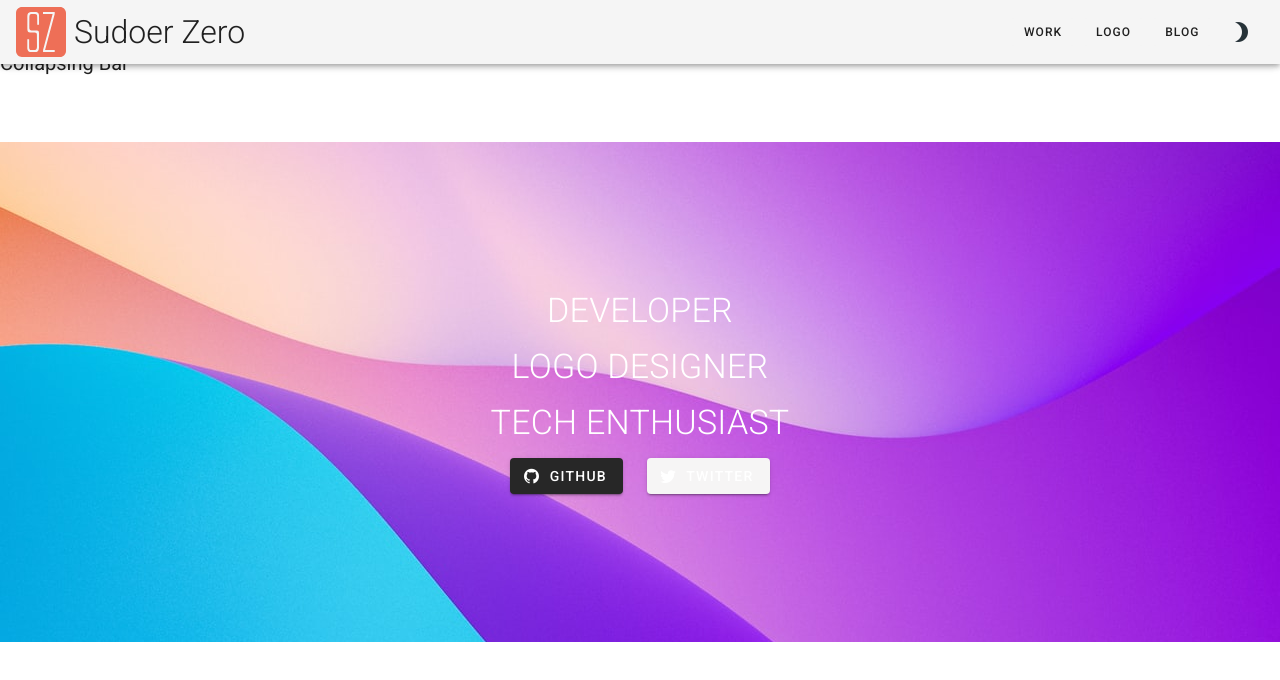
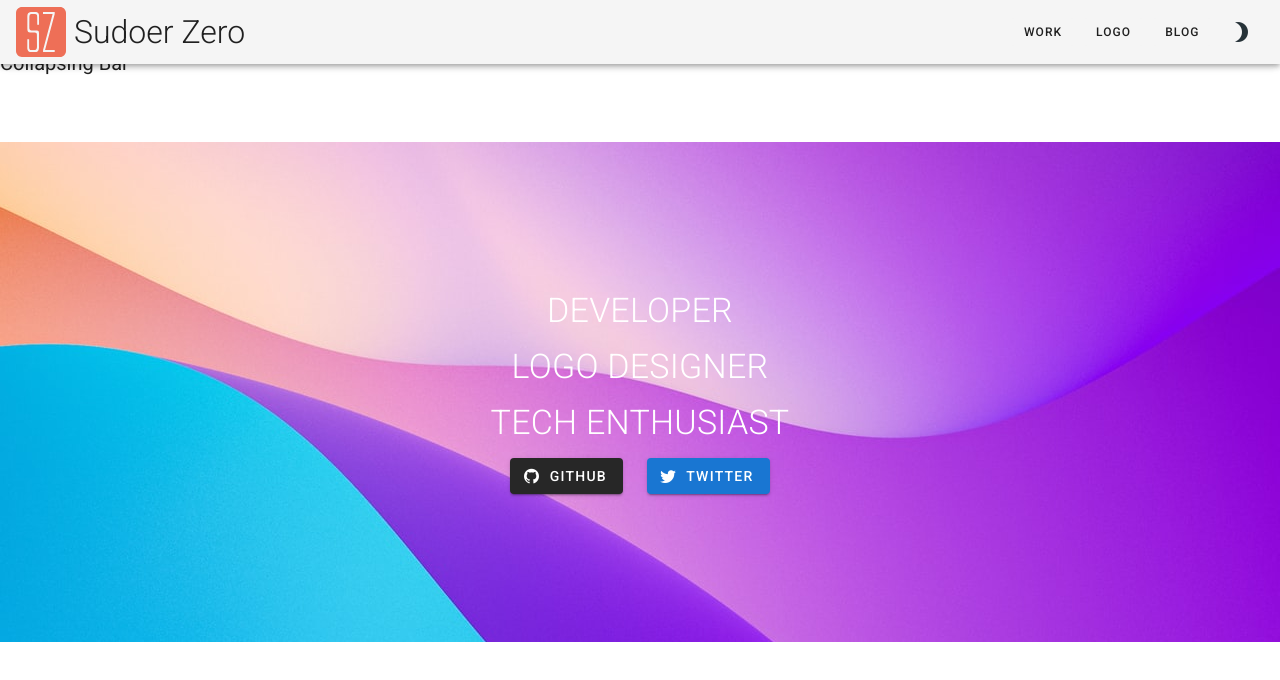
Before and after one commit to sudoer-zero/portfolio, a Vue app in the folder front_end/: page / in a window 1280 px wide. Shown: the top 680 px of the page. Built offline with nearby package versions, Linux system fonts and the light colour scheme.

Commit message:
Using the defualt themes.

```diff
--- a/front_end/src/plugins/vuetify.js
+++ b/front_end/src/plugins/vuetify.js
@@ -1,28 +1,13 @@
 import Vue from 'vue';
 import Vuetify from 'vuetify/lib/framework';
-import colors from 'vuetify/lib/util/colors';
+// import colors from 'vuetify/lib/util/colors';
 
 Vue.use(Vuetify);
 
 export default new Vuetify({
-  icons: {
-    iconfont: 'mdi',
-  },
+
   theme: {
     themes: {
-      light: {
-        primary: '#f6f5f5',
-        secondary: colors.grey.darken1,
-        accent: colors.pink.darken1,
-        error: colors.red.accent3,
-        background: colors.indigo.lighten5,
-        info: colors.teal.darken1,
-      },
-      dark: {
-        primary: '#00334e',
-        background: colors.indigo.base,
-        info: colors.teal.lighten1,
-      },
     },
   },
 });
```
